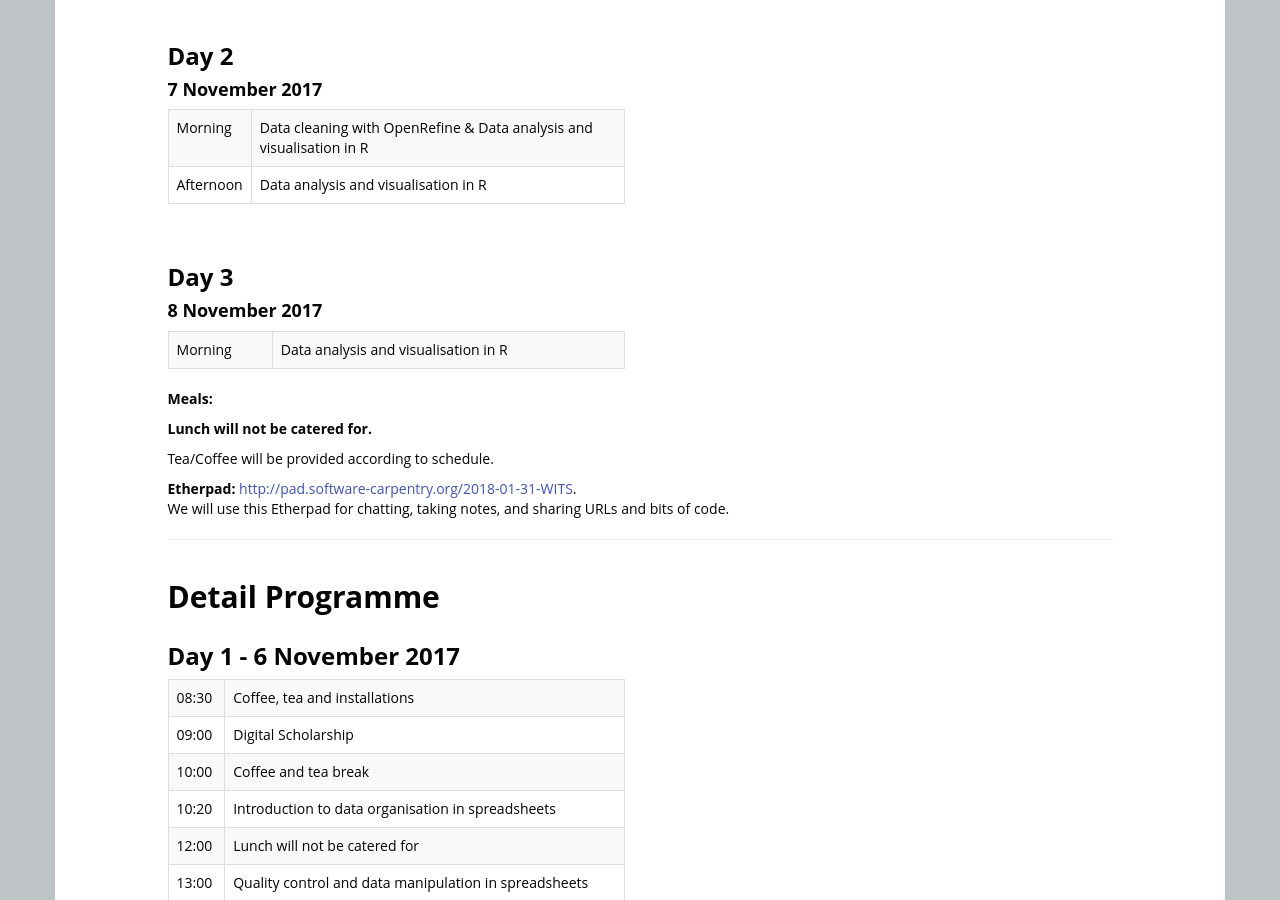
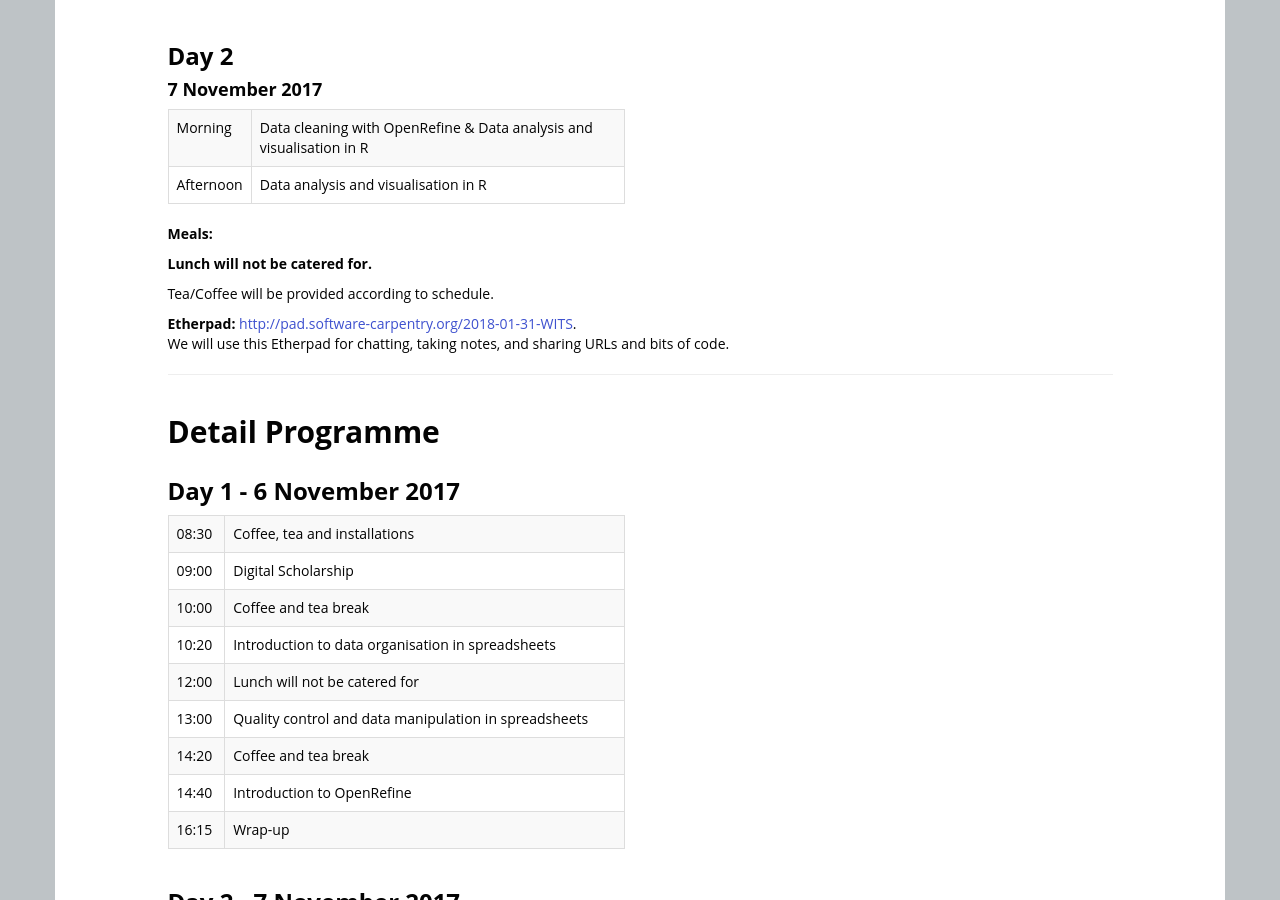
Before and after one commit to anelda/2018-01-31-WITS, a Jekyll site: the page built from index.html, in a window 1280 px wide and 900 px high, scrolled down 1873 px. Built offline with Jekyll 4.4.1, drawn with Linux system fonts in a browser that asks for light colours; nearby versions of some CDN libraries; library files that are not in the unit come from our copies.

Commit message:
Reomved day 3 from schedule

```diff
--- a/index.html
+++ b/index.html
@@ -19,7 +19,6 @@
 day1_pm: "Data organisation in spreadsheets & Data cleaning with OpenRefine"
 day2_am: "Data cleaning with OpenRefine & Data analysis and visualisation in R"
 day2_pm: "Data analysis and visualisation in R"
-day3_am: "Data analysis and visualisation in R"
 ---
 <!--
   HEADER
@@ -189,13 +188,7 @@
       <tr> <td>Morning</td>  <td>{{page.day2_am}}</td> </tr>
       <tr> <td>Afternoon</td>  <td>{{page.day2_pm}}</td> </tr>
     </table>
-     <br>
 
-    <h3>Day 3</h3>
-    <h4>8 November 2017</h4>
-    <table class="table table-striped">
-      <tr> <td>Morning</td>  <td>{{page.day3_am}}</td> </tr>
-    </table>
  </div>
 </div>
 
```
